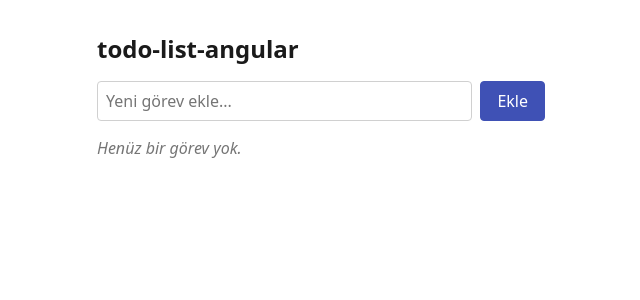
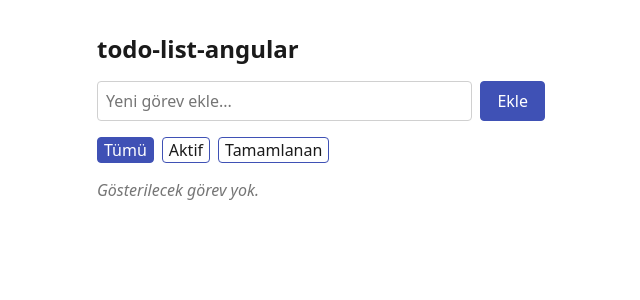
Before and after one commit to nesesrp/todo-list-angular, an Angular app: page / in a window 1280 px wide. Shown: the top 300 px of the page, without its empty margins (319-959 px from the left). Built offline with nearby package versions, Linux system fonts and the light colour scheme.

Commit message:
feat(todo-list): add all/active/completed filter for todos

```diff
--- a/src/app/features/todo/todo-list/todo-list.component.css
+++ b/src/app/features/todo/todo-list/todo-list.component.css
@@ -1,3 +1,19 @@
+.filters {
+  display: flex;
+  gap: 0.5rem;
+  margin-bottom: 0.75rem;
+}
+
+.filters button {
+  background: transparent;
+  color: var(--color-text, inherit);
+}
+
+.filters button.active {
+  background: var(--color-primary, #3f51b5);
+  color: #fff;
+}
+
 .todo-list {
   display: flex;
   flex-direction: column;
--- a/src/app/features/todo/todo-list/todo-list.component.html
+++ b/src/app/features/todo/todo-list/todo-list.component.html
@@ -1,5 +1,11 @@
+<div class="filters">
+  <button type="button" [class.active]="filter() === 'all'" (click)="setFilter('all')">Tümü</button>
+  <button type="button" [class.active]="filter() === 'active'" (click)="setFilter('active')">Aktif</button>
+  <button type="button" [class.active]="filter() === 'completed'" (click)="setFilter('completed')">Tamamlanan</button>
+</div>
+
 @if (todos().length === 0) {
-  <p class="empty-state">Henüz bir görev yok.</p>
+  <p class="empty-state">Gösterilecek görev yok.</p>
 } @else {
   <div class="todo-list">
     @for (todo of todos(); track todo.id) {
--- a/src/app/features/todo/todo-list/todo-list.component.ts
+++ b/src/app/features/todo/todo-list/todo-list.component.ts
@@ -1,6 +1,8 @@
-import { Component, inject } from '@angular/core';
+import { Component, computed, inject, signal } from '@angular/core';
 import { TodoService } from '../../../core/services/todo.service';
 import { TodoItemComponent } from '../todo-item/todo-item.component';
+
+type Filter = 'all' | 'active' | 'completed';
 
 @Component({
   selector: 'app-todo-list',
@@ -11,5 +13,21 @@ import { TodoItemComponent } from '../todo-item/todo-item.component';
 export class TodoListComponent {
   private readonly todoService = inject(TodoService);
 
-  readonly todos = this.todoService.todos;
+  readonly filter = signal<Filter>('all');
+
+  readonly todos = computed(() => {
+    const todos = this.todoService.todos();
+    switch (this.filter()) {
+      case 'active':
+        return todos.filter(todo => !todo.completed);
+      case 'completed':
+        return todos.filter(todo => todo.completed);
+      default:
+        return todos;
+    }
+  });
+
+  setFilter(filter: Filter): void {
+    this.filter.set(filter);
+  }
 }
```
